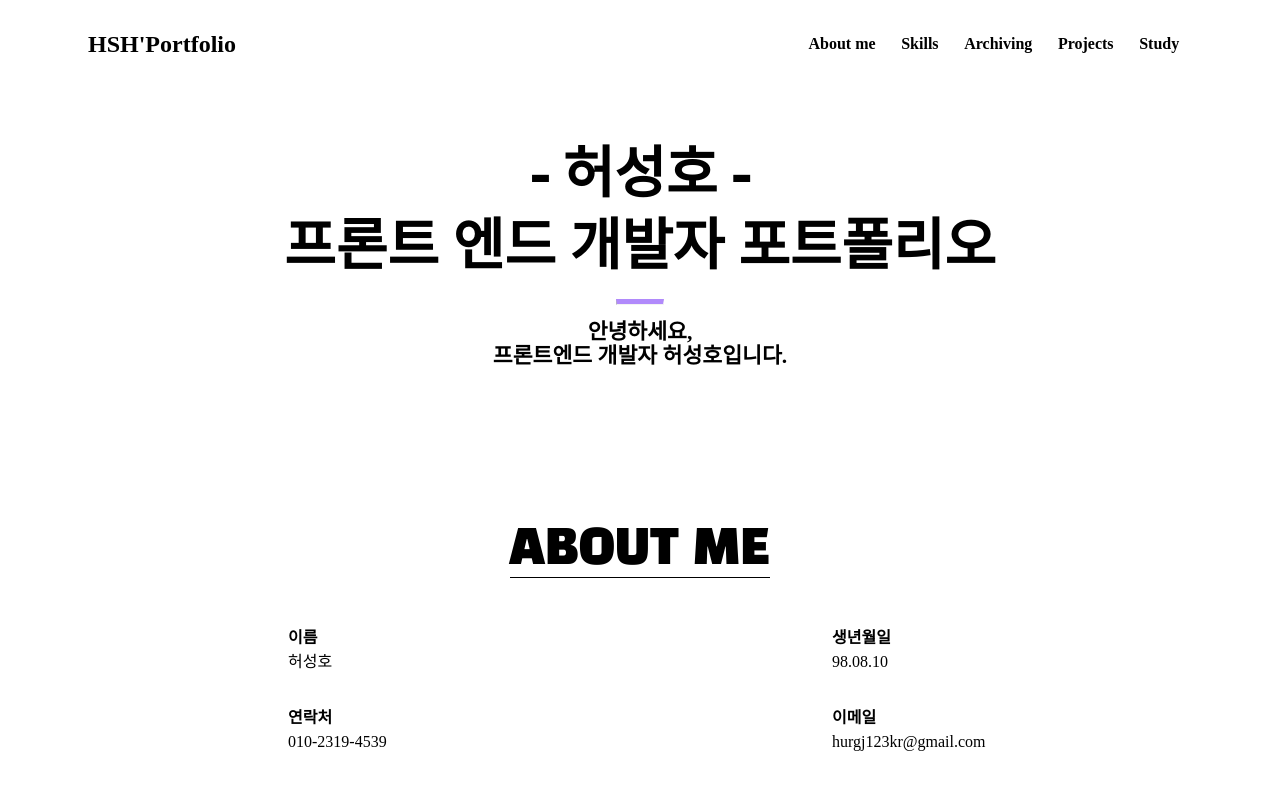
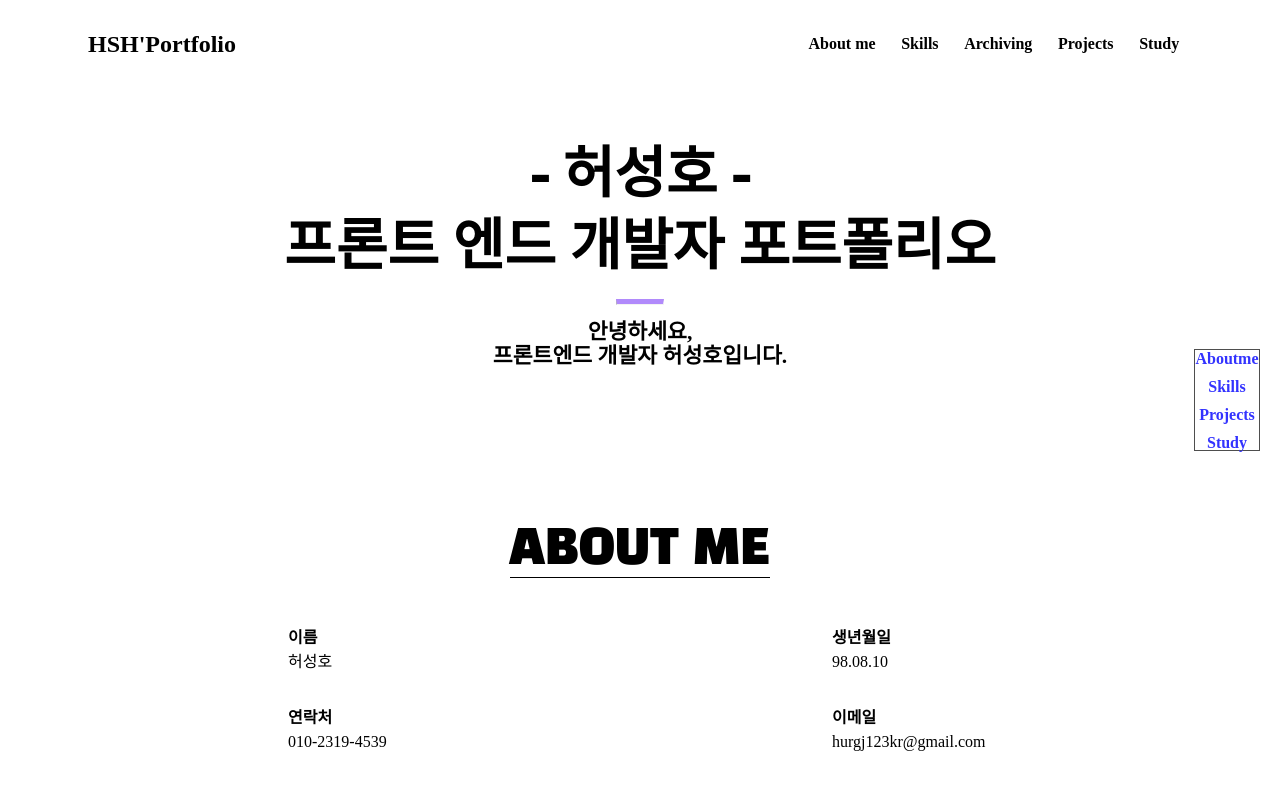
Before and after one commit to sungho-heo/test_protfolio, a React (Vite) app: page / in a window 1280 px wide. Shown: the top 800 px of the page. Built offline with nearby package versions, Linux system fonts and the light colour scheme.

Commit message:
sidetool add

```diff
--- a/src/App.tsx
+++ b/src/App.tsx
@@ -1,11 +1,16 @@
 import { Header } from "./components/Header";
 import { Home } from "./components/Home";
 import { Footer } from "./components/Footer";
+
 const App: React.FC = () => {
+  const scrollToSection = (id: string) => {
+    const section = document.getElementById(id);
+    section?.scrollIntoView({ behavior: "smooth" });
+  };
   return (
     <>
-      <Header />
-      <Home />
+      <Header scrollToSection={scrollToSection} />
+      <Home scrollToSection={scrollToSection} />
       <Footer />
     </>
   );
--- a/src/components/Header.tsx
+++ b/src/components/Header.tsx
@@ -1,9 +1,10 @@
 import styles from "../scss/Header.module.scss";
-export const Header = () => {
-  const scrollToSection = (id: string) => {
-    const section = document.getElementById(id);
-    section?.scrollIntoView({ behavior: "smooth" });
-  };
+
+type HeaderProps = {
+  scrollToSection: (id: string) => void;
+};
+
+export const Header: React.FC<HeaderProps> = ({ scrollToSection }) => {
   return (
     <header className={styles.Header}>
       <div id="header" className={styles.Header_Title_Container}>
--- a/src/components/Home.tsx
+++ b/src/components/Home.tsx
@@ -4,7 +4,13 @@ import { Aboutme } from "./Aboutme";
 import { Skills } from "./Skills";
 import { Projects } from "./Projects";
 import { Study } from "./Study";
-export const Home = () => {
+
+// type
+type HomeProps = {
+  scrollToSection: (id: string) => void;
+};
+
+export const Home: React.FC<HomeProps> = ({ scrollToSection }) => {
   return (
     <>
       {/* 간단 자기소개 */}
@@ -50,6 +56,32 @@ export const Home = () => {
       <Projects />
       {/* Study */}
       <Study />
+      <div className={homeStyles.Remocon_content}>
+        <button
+          className={homeStyles.Remocon_button}
+          onClick={() => scrollToSection("about-me")}
+        >
+          Aboutme
+        </button>
+        <button
+          className={homeStyles.Remocon_button}
+          onClick={() => scrollToSection("skills")}
+        >
+          Skills{" "}
+        </button>
+        <button
+          className={homeStyles.Remocon_button}
+          onClick={() => scrollToSection("projects")}
+        >
+          Projects
+        </button>
+        <button
+          className={homeStyles.Remocon_button}
+          onClick={() => scrollToSection("study")}
+        >
+          Study
+        </button>
+      </div>
     </>
   );
 };
--- a/src/scss/Home.module.scss
+++ b/src/scss/Home.module.scss
@@ -70,3 +70,27 @@
 .Archiving_archive:hover {
   transform: scale(1.05); // 살짝 커지는 효과
 }
+
+// Remocon
+.Remocon_content {
+  position: fixed;
+  top: 50%;
+  right: 20px;
+  border: 1px solid #222222;
+  background-color: #ffffff;
+  transform: translateY(-50%);
+  display: flex;
+  flex-direction: column;
+  gap: 12px;
+  z-index: 10;
+  opacity: 0.8;
+}
+
+.Remocon_button {
+  width: 4rem;
+  height: 1rem;
+  color: blue;
+  font-weight: bold;
+  text-align: center;
+  cursor: pointer;
+}
```
